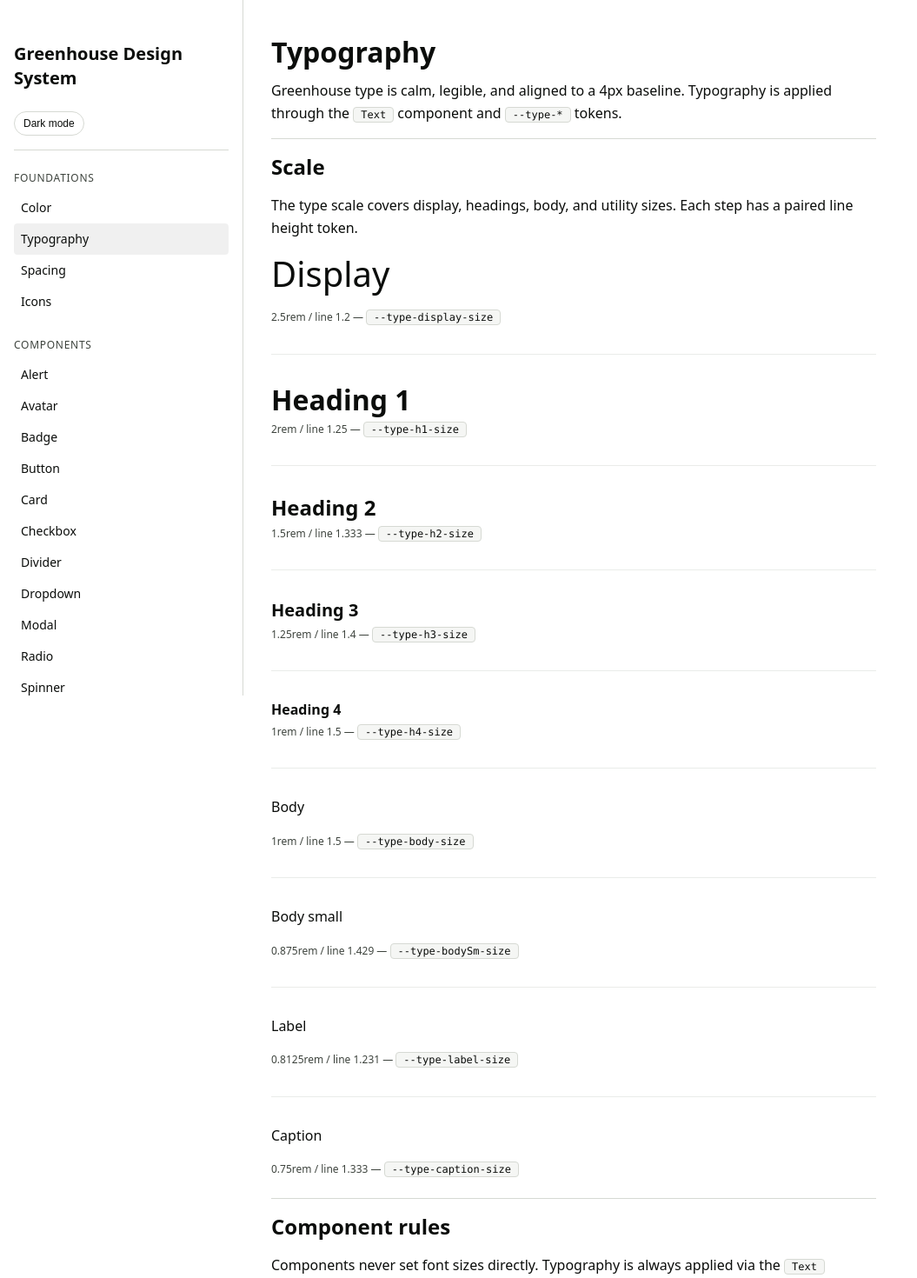
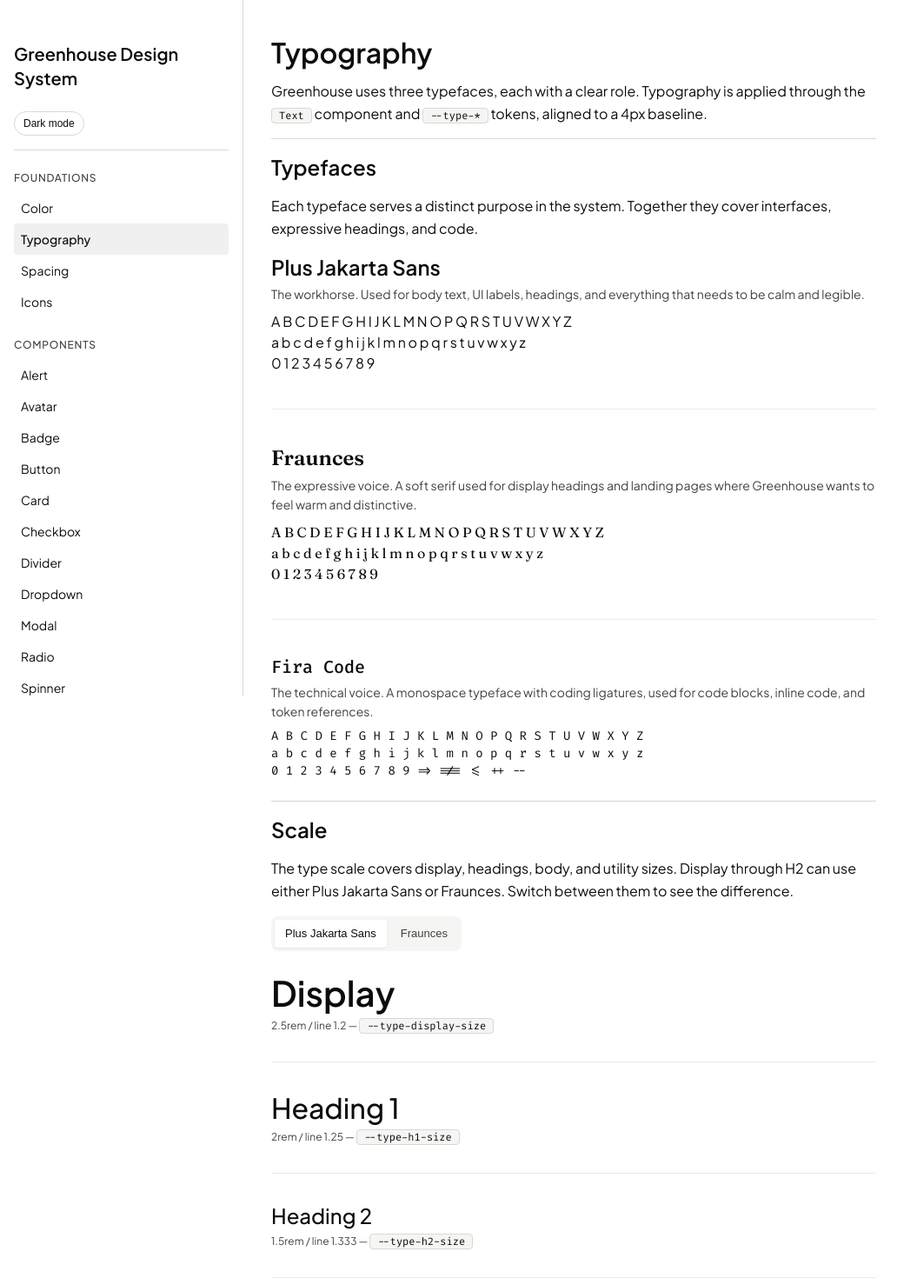
Before and after one commit to adeeeeta/greenhouse-design-system, a Next.js app: page /foundations/typography in a window 1280 px wide. Shown: the top 1470 px of the page at 87% size, without its empty margins (0-1055 px from the left). Built offline with nearby package versions, Linux system fonts and the light colour scheme.

Commit message:
Typefaces added; Plus Jakarta sans as main sans, Fraunces as expressive serif, and Fira Code as mono

```diff
--- a/src/app/docs.css
+++ b/src/app/docs.css
@@ -215,7 +215,7 @@
    }
 
    .swatchVar {
-    font-family: ui-monospace, "Cascadia Code", "Source Code Pro", Menlo, monospace;
+    font-family: var(--font-mono);
     font-size: var(--type-caption-size);
     line-height: 1;
     background: var(--color-surface-muted);
@@ -229,7 +229,7 @@
   }
 
    .content code {
-    font-family: ui-monospace, "Cascadia Code", "Source Code Pro", Menlo, monospace;
+    font-family: var(--font-mono);
     font-size: var(--type-caption-size);
     background: var(--color-surface-muted);
     border: 1px solid var(--color-border);
--- a/src/app/foundations/typography/page.tsx
+++ b/src/app/foundations/typography/page.tsx
@@ -1,42 +1,55 @@
+"use client"
+
 import Text from "@/components/Text"
 import Divider from "@/components/Divider"
+import Tabs from "@/components/Tabs"
 
-export default function TypographyPage() {
+function ScaleDisplay({ font }: { font: string }) {
+  const isDisplay = font === "var(--font-display)"
   return (
-    <>
-      <h1>Typography</h1>
-      <p>
-        Greenhouse type is calm, legible, and aligned to a 4px baseline.
-        Typography is applied through the <code>Text</code> component and{" "}
-        <code>--type-*</code> tokens.
-      </p>
-
-      <Divider />
-
-      <h2>Scale</h2>
-      <p>
-        The type scale covers display, headings, body, and utility sizes.
-        Each step has a paired line height token.
-      </p>
     <div style={{ display: "flex", flexDirection: "column", gap: "var(--space-4)" }}>
       <div>
-          <Text variant="display">Display</Text>
+  <p style={{
+    margin: 0,
+    fontFamily: font,
+    fontSize: "var(--type-display-size)",
+    lineHeight: "var(--type-display-line)",
+    fontWeight: isDisplay ? 400 : "var(--font-weight-semibold)",
+  }}>
+    Display
+  </p>
   <p style={{ margin: "var(--space-1) 0 0 0", fontSize: "var(--type-caption-size)", color: "var(--color-text-muted)" }}>
-            2.5rem / line 1.2 — <code>--type-display-size</code>
+    2.5rem / line 1.2 — <code>--type-display-size</code>{isDisplay && " · Fraunces · 400"}
   </p>
 </div>
 <Divider weight="subtle" />
 <div>
-          <Text as="div" variant="h1">Heading 1</Text>
+  <p style={{
+    margin: 0,
+    fontFamily: font,
+    fontSize: "var(--type-h1-size)",
+    lineHeight: "var(--type-h1-line)",
+    fontWeight: isDisplay ? 400 : "var(--font-weight-medium)",
+  }}>
+    Heading 1
+  </p>
   <p style={{ margin: "var(--space-1) 0 0 0", fontSize: "var(--type-caption-size)", color: "var(--color-text-muted)" }}>
-            2rem / line 1.25 — <code>--type-h1-size</code>
+    2rem / line 1.25 — <code>--type-h1-size</code>{isDisplay && " · Fraunces · 400"}
   </p>
 </div>
 <Divider weight="subtle" />
 <div>
-          <Text as="div" variant="h2">Heading 2</Text>
+  <p style={{
+    margin: 0,
+    fontFamily: font,
+    fontSize: "var(--type-h2-size)",
+    lineHeight: "var(--type-h2-line)",
+    fontWeight: isDisplay ? 400 : "var(--font-weight-medium)",
+  }}>
+    Heading 2
+  </p>
   <p style={{ margin: "var(--space-1) 0 0 0", fontSize: "var(--type-caption-size)", color: "var(--color-text-muted)" }}>
-            1.5rem / line 1.333 — <code>--type-h2-size</code>
+    1.5rem / line 1.333 — <code>--type-h2-size</code>{isDisplay && " · Fraunces · 400"}
   </p>
 </div>
       <Divider weight="subtle" />
@@ -81,7 +94,145 @@
           0.75rem / line 1.333 — <code>--type-caption-size</code>
         </p>
       </div>
+      <Divider weight="subtle" />
+      <div>
+        <p style={{
+          margin: 0,
+          fontFamily: "var(--font-mono)",
+          fontSize: "var(--type-bodySm-size)",
+          lineHeight: "var(--type-bodySm-line)",
+        }}>
+          Code
+        </p>
+        <p style={{ margin: "var(--space-1) 0 0 0", fontSize: "var(--type-caption-size)", color: "var(--color-text-muted)" }}>
+          0.875rem / line 1.429 — <code>--font-mono</code> · Fira Code
+        </p>
       </div>
+    </div>
+  )
+}
+
+export default function TypographyPage() {
+  return (
+    <>
+      <h1>Typography</h1>
+      <p>
+        Greenhouse uses three typefaces, each with a clear role.
+        Typography is applied through the <code>Text</code> component and{" "}
+        <code>--type-*</code> tokens, aligned to a 4px baseline.
+      </p>
+
+      <Divider />
+
+      <h2>Typefaces</h2>
+      <p>
+        Each typeface serves a distinct purpose in the system. Together they
+        cover interfaces, expressive headings, and code.
+      </p>
+      <div style={{ display: "flex", flexDirection: "column", gap: "var(--space-6)" }}>
+        <div>
+          <p style={{
+            margin: "0 0 var(--space-1) 0",
+            fontFamily: "var(--font-sans)",
+            fontSize: "var(--type-h2-size)",
+            lineHeight: "var(--type-h2-line)",
+            fontWeight: "var(--font-weight-semibold)",
+          }}>
+            Plus Jakarta Sans
+          </p>
+          <p style={{ margin: "0 0 var(--space-2) 0", fontSize: "var(--type-bodySm-size)", color: "var(--color-text-muted)" }}>
+            The workhorse. Used for body text, UI labels, headings, and everything
+            that needs to be calm and legible.
+          </p>
+          <p style={{
+            margin: 0,
+            fontFamily: "var(--font-sans)",
+            fontSize: "var(--type-body-size)",
+            lineHeight: "var(--type-body-line)",
+          }}>
+            A B C D E F G H I J K L M N O P Q R S T U V W X Y Z<br />
+            a b c d e f g h i j k l m n o p q r s t u v w x y z<br />
+            0 1 2 3 4 5 6 7 8 9
+          </p>
+        </div>
+        <Divider weight="subtle" />
+        <div>
+          <p style={{
+            margin: "0 0 var(--space-1) 0",
+            fontFamily: "var(--font-display)",
+            fontSize: "var(--type-h2-size)",
+            lineHeight: "var(--type-h2-line)",
+            fontWeight: "var(--font-weight-semibold)",
+          }}>
+            Fraunces
+          </p>
+          <p style={{ margin: "0 0 var(--space-2) 0", fontSize: "var(--type-bodySm-size)", color: "var(--color-text-muted)" }}>
+            The expressive voice. A soft serif used for display headings and
+            landing pages where Greenhouse wants to feel warm and distinctive.
+          </p>
+          <p style={{
+            margin: 0,
+            fontFamily: "var(--font-display)",
+            fontSize: "var(--type-body-size)",
+            lineHeight: "var(--type-body-line)",
+          }}>
+            A B C D E F G H I J K L M N O P Q R S T U V W X Y Z<br />
+            a b c d e f g h i j k l m n o p q r s t u v w x y z<br />
+            0 1 2 3 4 5 6 7 8 9
+          </p>
+        </div>
+        <Divider weight="subtle" />
+        <div>
+          <p style={{
+            margin: "0 0 var(--space-1) 0",
+            fontFamily: "var(--font-mono)",
+            fontSize: "var(--type-h3-size)",
+            lineHeight: "var(--type-h3-line)",
+            fontWeight: "var(--font-weight-medium)",
+          }}>
+            Fira Code
+          </p>
+          <p style={{ margin: "0 0 var(--space-2) 0", fontSize: "var(--type-bodySm-size)", color: "var(--color-text-muted)" }}>
+            The technical voice. A monospace typeface with coding ligatures, used
+            for code blocks, inline code, and token references.
+          </p>
+          <p style={{
+            margin: 0,
+            fontFamily: "var(--font-mono)",
+            fontSize: "var(--type-bodySm-size)",
+            lineHeight: "var(--type-bodySm-line)",
+          }}>
+            A B C D E F G H I J K L M N O P Q R S T U V W X Y Z<br />
+            a b c d e f g h i j k l m n o p q r s t u v w x y z<br />
+            0 1 2 3 4 5 6 7 8 9 {"=> !== <= ++ --"}
+          </p>
+        </div>
+      </div>
+
+      <Divider />
+
+      <h2>Scale</h2>
+      <p>
+        The type scale covers display, headings, body, and utility sizes.
+        Display through H2 can use either Plus Jakarta Sans or Fraunces. Switch between them
+        to see the difference.
+      </p>
+      <Tabs
+        variant="pill"
+        defaultTab="sans"
+        tabs={[
+          {
+            id: "sans",
+            label: "Plus Jakarta Sans",
+            content: <ScaleDisplay font="var(--font-sans)" />,
+          },
+          {
+            id: "display",
+            label: "Fraunces",
+            content: <ScaleDisplay font="var(--font-display)" />,
+          },
+        ]}
+      />
 
       <Divider />
 
@@ -121,7 +272,9 @@
       <p>
         Use the <code>Text</code> component with a <code>variant</code> prop
         to apply typographic styles. Use the <code>as</code> prop to control
-        the rendered HTML element independently of the visual style.
+        the rendered HTML element independently of the visual style. Add{" "}
+        <code>className="gh-heading-display"</code> to any heading to switch
+        it to Fraunces.
       </p>
     </>
   )
--- a/src/app/globals.css
+++ b/src/app/globals.css
@@ -112,8 +112,9 @@
   /* =========================
    4) Typography
    ========================= */
---font-sans: ui-sans-serif, system-ui, -apple-system, Segoe UI, Roboto, Arial,
-"Apple Color Emoji", "Segoe UI Emoji";
+/* Font family — now aliasing the full stack from typography.css */
+--font-sans: var(--font-sans-face), ui-sans-serif, system-ui, -apple-system, Segoe UI, Roboto, Arial,
+  "Apple Color Emoji", "Segoe UI Emoji";
 
 /* LEGACY (do not use in new components)
  Use --type-* tokens from src/styles/typography.css instead.
@@ -358,6 +359,11 @@
   font-family: var(--font-sans);
 }
 
+code, pre, kbd, samp {
+   font-family: var(--font-mono);
+   font-size: var(--type-bodySm-size);
+ }
+
 /* Make default focus visible and consistent across the system */
 :focus-visible {
   outline: 2px solid var(--color-focus-ring);
--- a/src/app/layout.tsx
+++ b/src/app/layout.tsx
@@ -1,4 +1,5 @@
 // src/layout.tsx
+import { Plus_Jakarta_Sans, Fira_Code, Fraunces } from 'next/font/google';
 import type { Metadata } from "next";
 import Link from "next/link";
 import { NavLink } from "@/components/NavLink";
@@ -10,6 +11,27 @@
 import "../styles/typography.css";
 import "../styles/spacing.css";
 import "../styles/rhythm.css";
+
+const plusJakarta = Plus_Jakarta_Sans({
+  subsets: ['latin'],
+  weight: ['400', '500', '600', '700'],
+  variable: '--font-sans-face',
+  display: 'swap',
+});
+
+const firaCode = Fira_Code({
+  subsets: ['latin'],
+  weight: ['400', '500'],
+  variable: '--font-mono-face',
+  display: 'swap',
+});
+
+const fraunces = Fraunces({
+  subsets: ['latin'],
+  weight: ['400', '500', '600', '700'],
+  variable: '--font-display-face',
+  display: 'swap',
+});
 
 export const metadata: Metadata = {
   title: "Greenhouse Design System",
@@ -23,8 +45,8 @@
   children: React.ReactNode;
 }) {
   return (
-    <html lang="en">
-      <body className="gh-text">
+    <html lang="en" className={`${plusJakarta.variable} ${firaCode.variable} ${fraunces.variable}`}>
+      <body>
         <ToastProvider>
           <a className="skipLink" href="#main-content">
             Skip to content
--- a/src/styles/typography.css
+++ b/src/styles/typography.css
@@ -2,14 +2,17 @@
 
 /* Assumes 1rem = 16px */
 :root {
-    /* Font family (placeholder until we choose the real typeface) */
-    --font-sans: ui-sans-serif, system-ui, -apple-system, Segoe UI, Roboto, Helvetica, Arial,
-      "Apple Color Emoji", "Segoe UI Emoji";
+    /* Font families */
+    --font-sans: var(--font-sans-face), ui-sans-serif, system-ui, -apple-system, Segoe UI, Roboto, Helvetica, Arial,
+    "Apple Color Emoji", "Segoe UI Emoji";
+    --font-mono: var(--font-mono-face), 'Courier New', Consolas, monospace;
+    --font-display: var(--font-display-face), Georgia, 'Times New Roman', serif;
 
     /* Weights (limited on purpose) */
     --font-weight-regular: 400;
     --font-weight-medium: 500;
     --font-weight-semibold: 600;
+    --font-weight-bold: 700;
 
     /* Type scale (size in rem, line-height unitless) */
     --type-display-size: 2.5rem; /* 40px */
@@ -45,13 +48,6 @@
     font-family: var(--font-sans);
     font-feature-settings: "kern" 1, "liga" 1;
     text-rendering: optimizeLegibility;
-  }
-
-  /* Type role utilities */
-  .gh-display {
-    font-size: var(--type-display-size) !important;
-    line-height: var(--type-display-line) !important;
-    font-weight: var(--font-weight-semibold);
   }
 
   .gh-h1 {
@@ -120,6 +116,26 @@
     font-weight: var(--font-weight-regular);
   }
 
+  /* ——— Display headings (Fraunces) ——— */
+.gh-display {
+  font-family: var(--font-display);
+  font-size: var(--type-display-size) !important;
+  line-height: var(--type-display-line) !important;
+  font-weight: var(--font-weight-regular);
+}
+
+.gh-heading-display {
+  font-family: var(--font-display);
+  font-weight: var(--font-weight-medium);
+}
+
+/* ——— Code ——— */
+.gh-code {
+  font-family: var(--font-mono);
+  font-size: var(--type-bodySm-size);
+  line-height: var(--type-bodySm-line);
+}
+
   /* src/styles/spacing.css (or wherever your spacing tokens live) */
 :root {
     --space-1: 4px;
```
Lines whose indentation alone changed are shown as unchanged.
